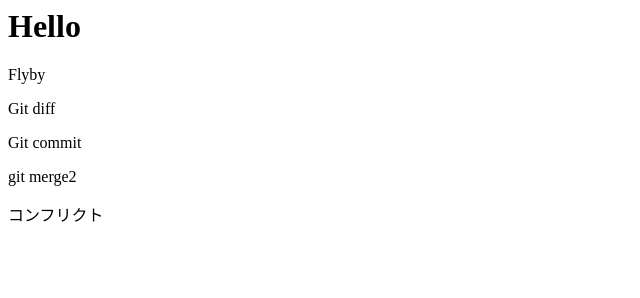
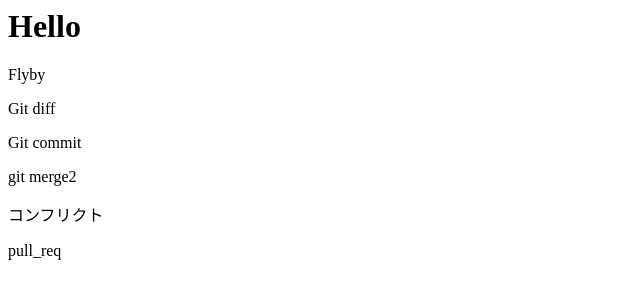
Before and after one commit to siki4946/git_tutorial, a plain HTML site: page index.html in a window 1280 px wide. Shown: the full height of the page, 0-640 px from the left. Drawn offline with Linux system fonts and the light colour scheme.

Commit message:
pull_request

```diff
--- a/index.html
+++ b/index.html
@@ -4,3 +4,4 @@
 <p>Git commit</p>
 <p>git merge2</p>
 <p>コンフリクト</p>
+<p>pull_req</p>
```
Also changed, not shown: feature.html (+1 -0 lines).
